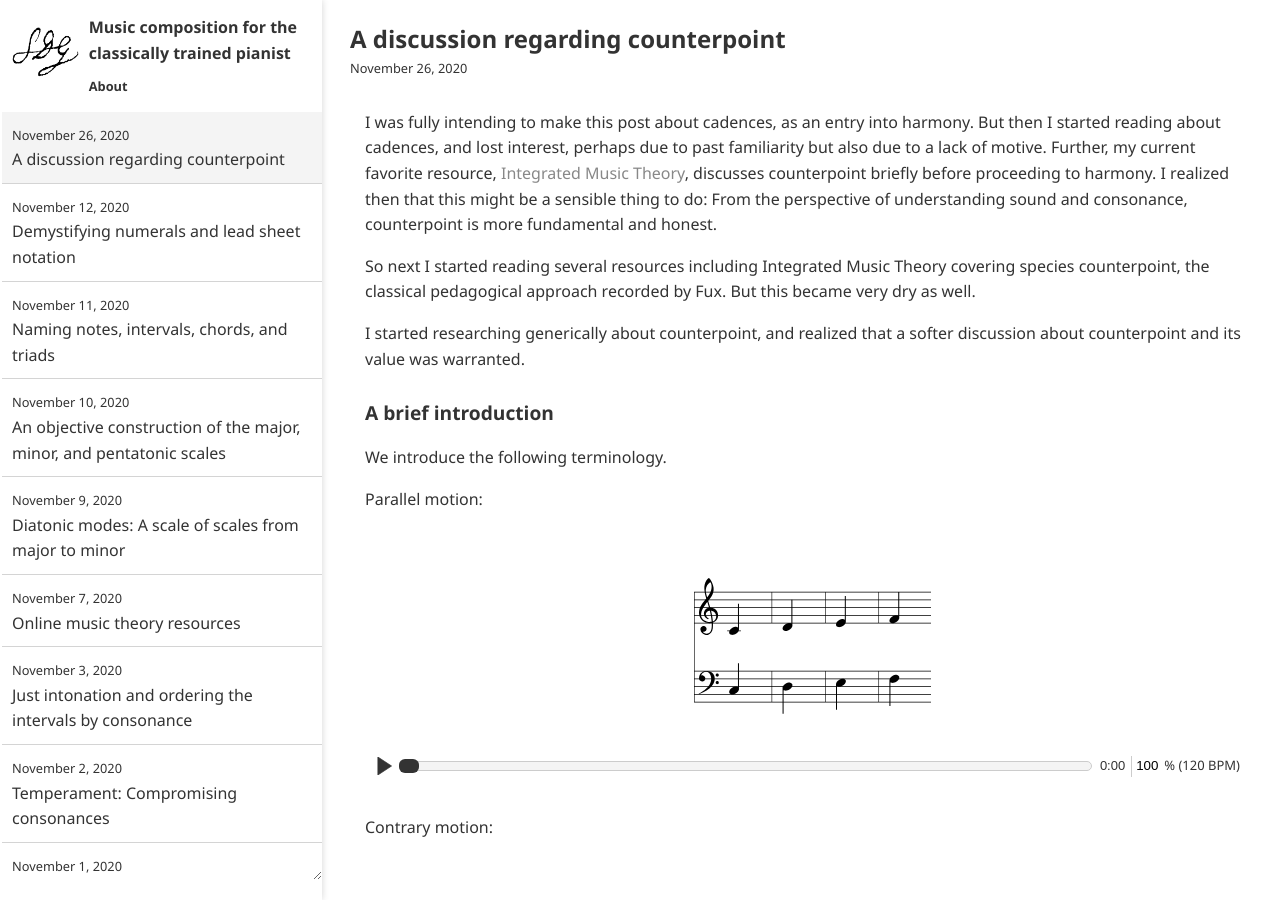
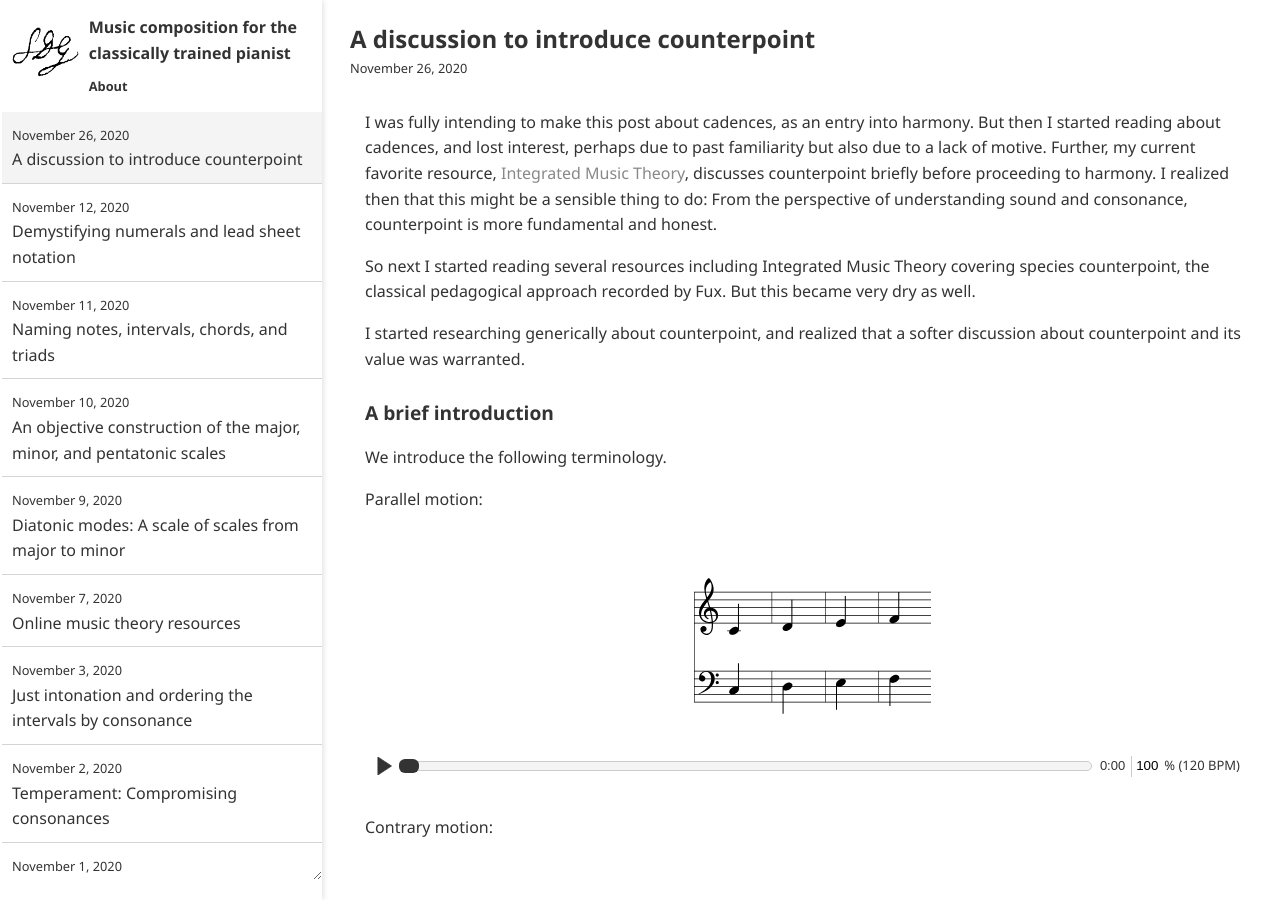
Before and after one commit to ansyblenetwork/sdg, a Jekyll site: the page built from _posts/2020-11-26-a-discussion-to.md, in a window 1280 px wide and 900 px high. Built offline with Jekyll 4.4.1, drawn with Linux system fonts in a browser that asks for light colours.

Commit message:
Update and rename 2020-11-26-a-discussion-regarding.md to 2020-11-26-a-discussion-to.md

```diff
--- a/_posts/2020-11-26-a-discussion-regarding.md
+++ b/_posts/2020-11-26-a-discussion-to.md
@@ -1,5 +1,5 @@
 ---
-title: "A discussion regarding counterpoint"
+title: "A discussion to introduce counterpoint"
 ---
 
 I was fully intending to make this post about cadences, as an entry into harmony. But then I started reading about cadences, and lost interest, perhaps due to past familiarity but also due to a lack of motive. Further, my current favorite resource, [Integrated Music Theory](https://intmus.github.io/inttheory20-21/05-counterpoint-embell-shapes/1-introcounterpoint.html), discusses counterpoint briefly before proceeding to harmony. I realized then that this might be a sensible thing to do: From the perspective of understanding sound and consonance, counterpoint is more fundamental and honest.
```
